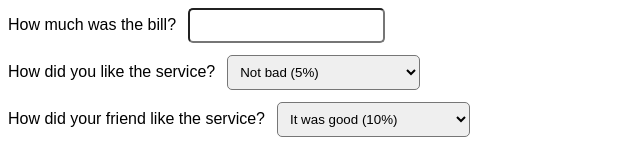
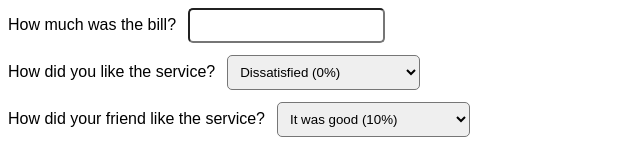
Before and after one commit to Gbangbolaoluwagbemiga/Tip-calculator, a React (Create React App) app: page / in a window 1280 px wide. Shown: the top 160 px of the page, without its empty margins (0-640 px from the left). Built offline with nearby package versions, Linux system fonts and the light colour scheme.

Commit message:
extra options added

```diff
--- a/src/App.js
+++ b/src/App.js
@@ -44,6 +44,7 @@ function YourServiceRating({ mine, onRating }) {
     <div>
       <p style={{ display: "inline" }}>How did you like the service?</p>
       <select value={mine} onChange={(e) => onRating(e)}>
+        <option value="5"> Dissatisfied (0%) </option>
         <option value="5"> Not bad (5%) </option>
         <option value="10">It was good (10%)</option>
         <option value="20">Absolutely amazing (20%)</option>
@@ -56,6 +57,7 @@ function FriendServiceRating({ friend, onRating }) {
     <div>
       <p style={{ display: "inline" }}>How did your friend like the service?</p>
       <select value={friend} onChange={(e) => onRating(e)}>
+      <option value="5"> Dissatisfied (0%) </option>
         <option value="5"> Not bad (5%) </option>
         <option value="10">It was good (10%)</option>
         <option value="20">Absolutely amazing (20%)</option>
```
Also changed, not shown: 1 other file (tests, documents, lock files or other folders).
